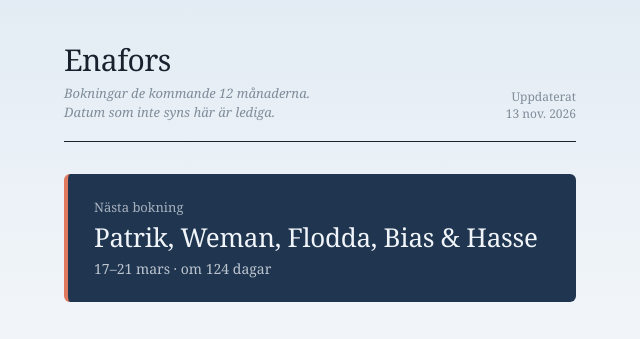
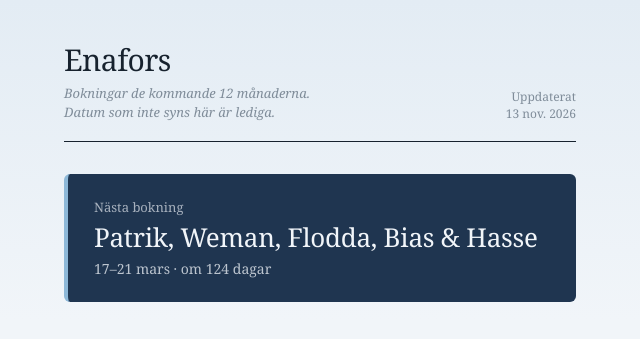
Before and after one commit to Pater483/Enafors, a plain HTML site: page index.html in a window 1280 px wide. Shown: the top 339 px of the page, 320-960 px from the left. Drawn offline with Linux system fonts and the light colour scheme.

Commit message:
Change brass color variable in CSS

```diff
--- a/index.html
+++ b/index.html
@@ -10,7 +10,7 @@
     --paper: #F1F5F9;
     --ink: #17222E;
     --green: #1F3550;
-    --brass: #E07A5F;
+    --brass: #8DB8D8;
     --muted: #7F8C99;
     --rule: #D6DEE6;
   }
```
